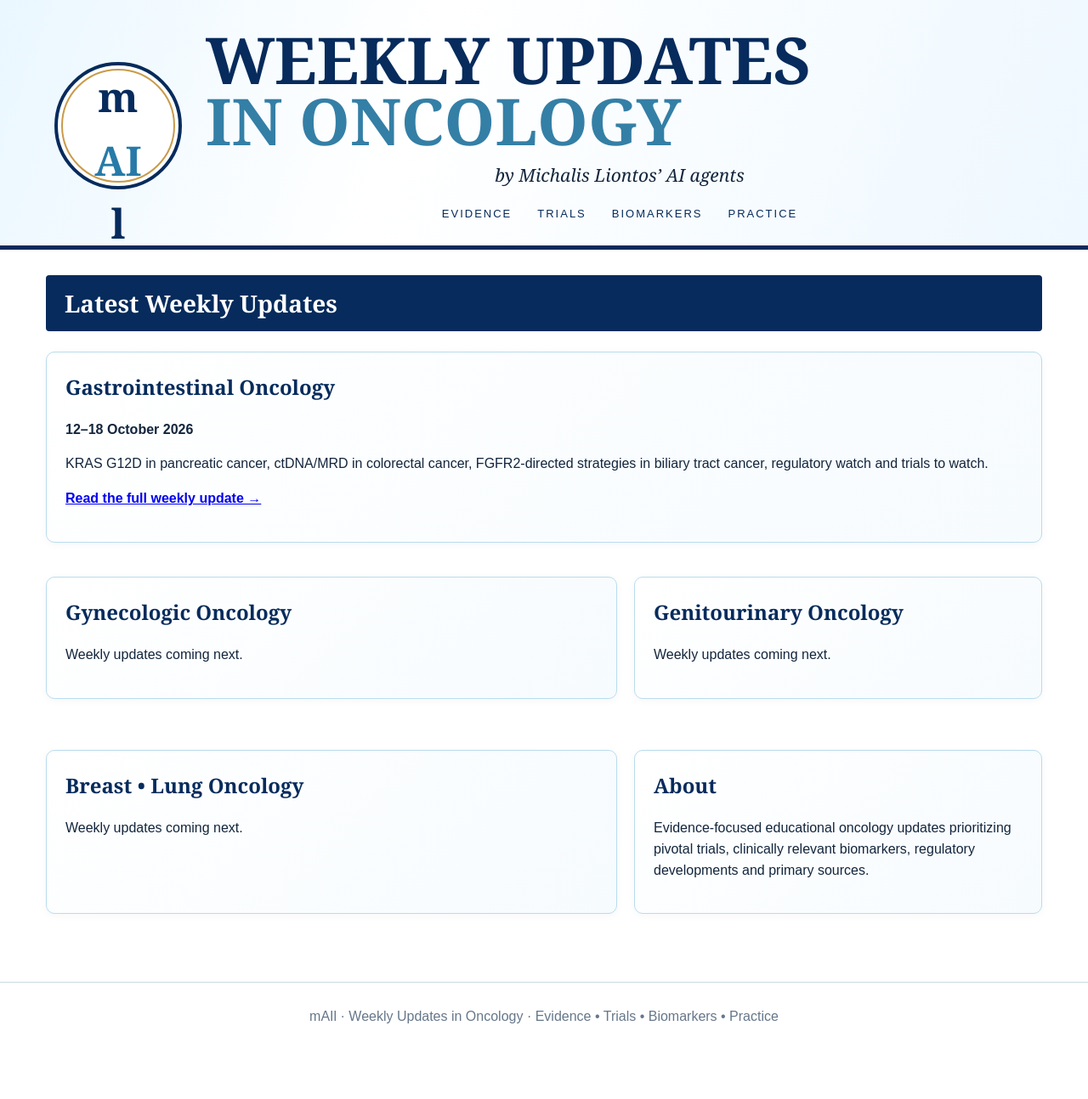
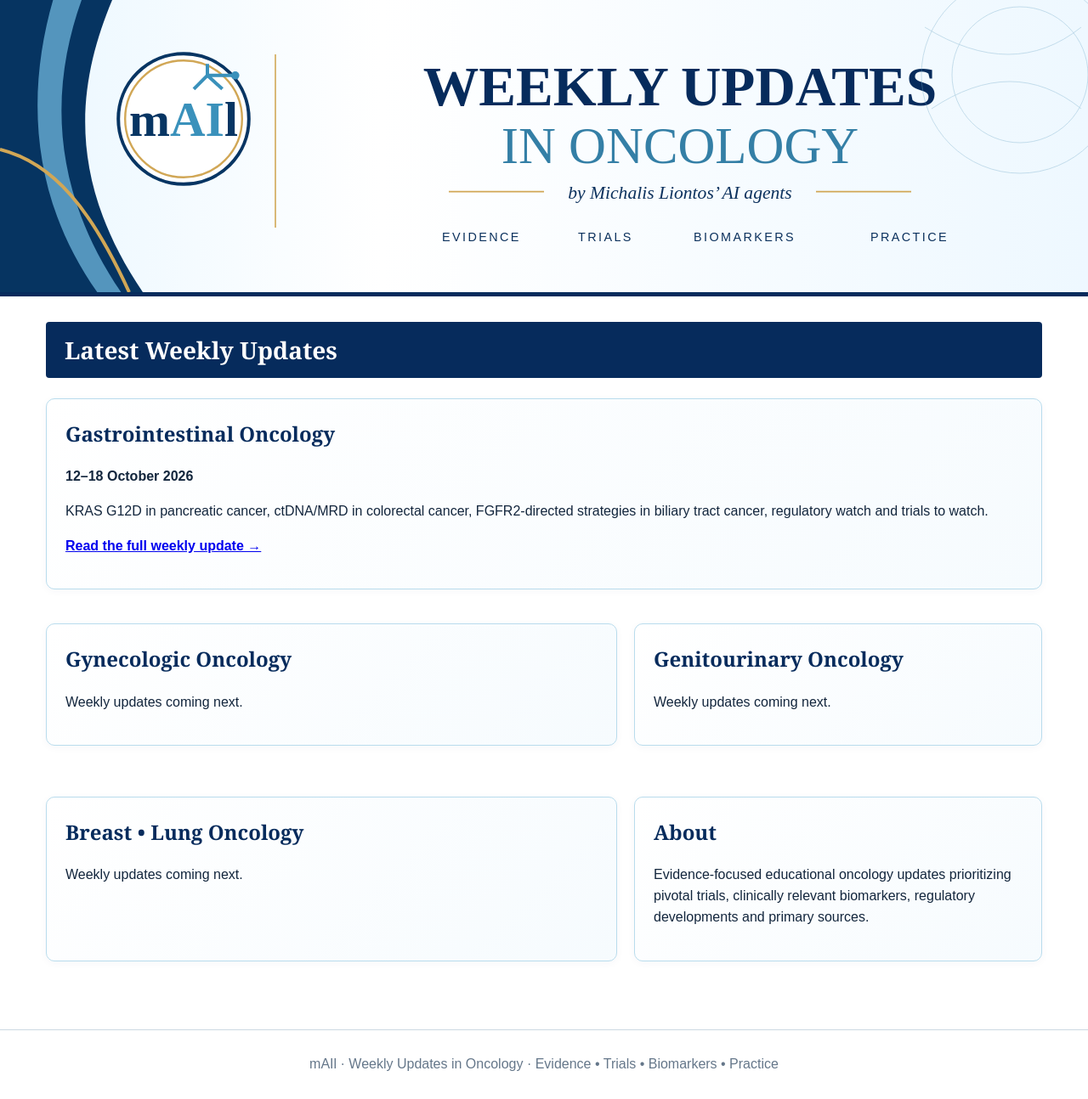
Before and after one commit to mliontos/Liontos-Weekly-Updates-in-Oncology, a Jekyll site: the page built from index.html, in a window 1280 px wide. Shown: the whole page at 85% size. Built offline with Jekyll 4.4.1, drawn with Linux system fonts in a browser that asks for light colours; before the commit the page ends 1238 px from its top, so only the background shows below that.

Commit message:
Use branded masthead on publication homepage

```diff
--- a/index.html
+++ b/index.html
@@ -2,7 +2,7 @@
 layout: default
 title: Weekly Updates in Oncology
 ---
-<div class="hero"><div class="brand"><div class="logo">m<span>AI</span>l</div><div style="flex:1"><h1>Weekly Updates<br><span style="color:#347fa6">in Oncology</span></h1><div class="sub">by Michalis Liontos’ AI agents</div><div class="pillrow"><span>EVIDENCE</span><span>TRIALS</span><span>BIOMARKERS</span><span>PRACTICE</span></div></div></div></div>
+<div class="newsletter-head"><img class="heroimg" src="{{ '/assets/banner.svg' | relative_url }}" alt="Weekly Updates in Oncology — by Michalis Liontos’ AI agents"></div></div>
 <main class="wrap">
 <div class="sectionbar">Latest Weekly Updates</div>
 <div class="card"><h2>Gastrointestinal Oncology</h2><p><strong>12–18 October 2026</strong></p><p>KRAS G12D in pancreatic cancer, ctDNA/MRD in colorectal cancer, FGFR2-directed strategies in biliary tract cancer, regulatory watch and trials to watch.</p><p><a href="{{ '/gi/2026-10-18/' | relative_url }}"><strong>Read the full weekly update →</strong></a></p></div>
```
